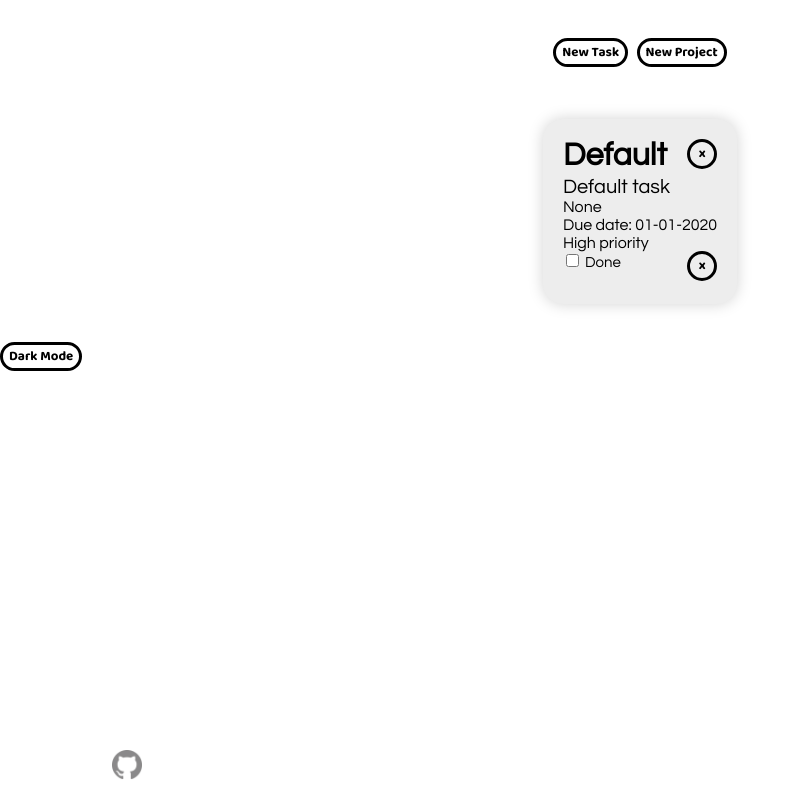
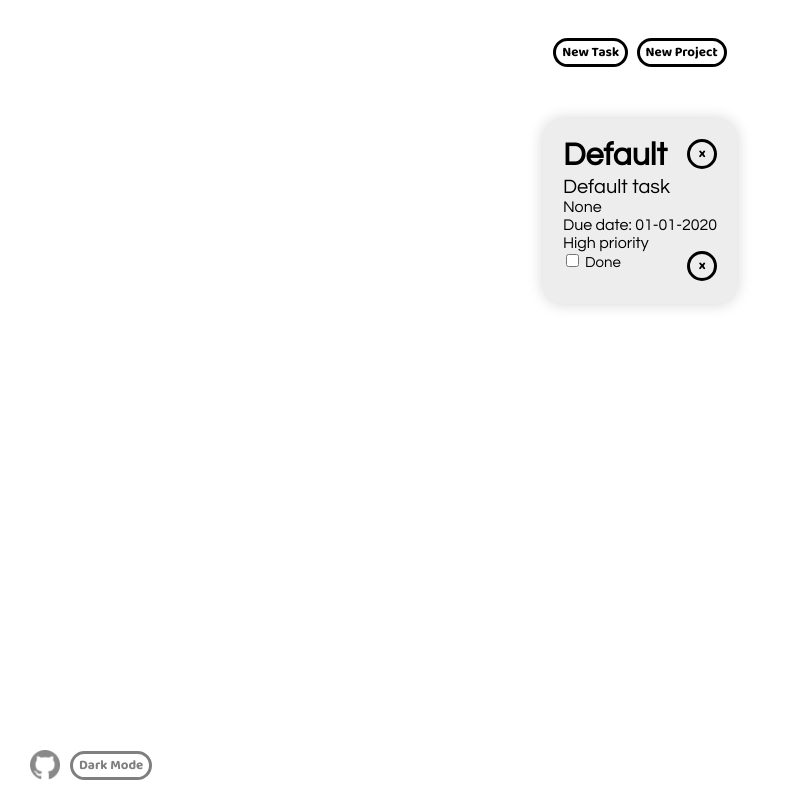
Before and after one commit to niconap/to-do-app, a plain HTML site: page index.html in a window 1280 px wide. Shown: the whole page, without its empty margins (0-804 px from the left). Drawn offline with Linux system fonts and the light colour scheme.

Commit message:
Add styling to theme button

```diff
--- a/index.js
+++ b/index.js
@@ -372,6 +372,7 @@ const buttons = {
                 document.documentElement.style.setProperty("--projectbackground", "#2e2e2e");
                 document.documentElement.style.setProperty("--shadow-color", "black");
                 document.getElementById("githubicon").setAttribute("src", "GitHub-Mark-Light-64px.png");
+                button.innerHTML = "Light Mode";
             } else {
                 theme = "light";
                 document.documentElement.style.setProperty("--background-color", "white");
@@ -383,6 +384,7 @@ const buttons = {
                 document.documentElement.style.setProperty("--projectbackground", "#ededed");
                 document.documentElement.style.setProperty("--shadow-color", "rgba(171,171,171,1)");
                 document.getElementById("githubicon").setAttribute("src", "GitHub-Mark-64px.png");
+                button.innerHTML = "Dark Mode";
             }
         })
     }
--- a/style.css
+++ b/style.css
@@ -200,6 +200,14 @@ input {
     cursor: pointer;
 }
 
+#theme {
+    opacity: 50%;
+    margin-left: 70px;
+    align-items: center;
+    bottom: 20px;
+    position: fixed;
+}
+
 :root {
     --background-color: white;
     --buttonbackground1: white;
```
